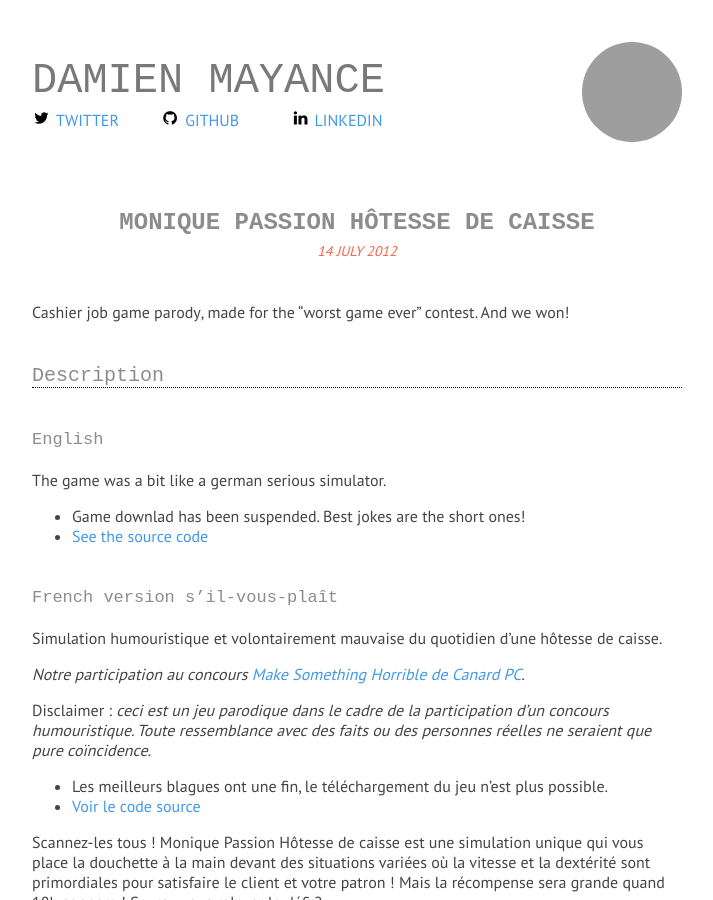
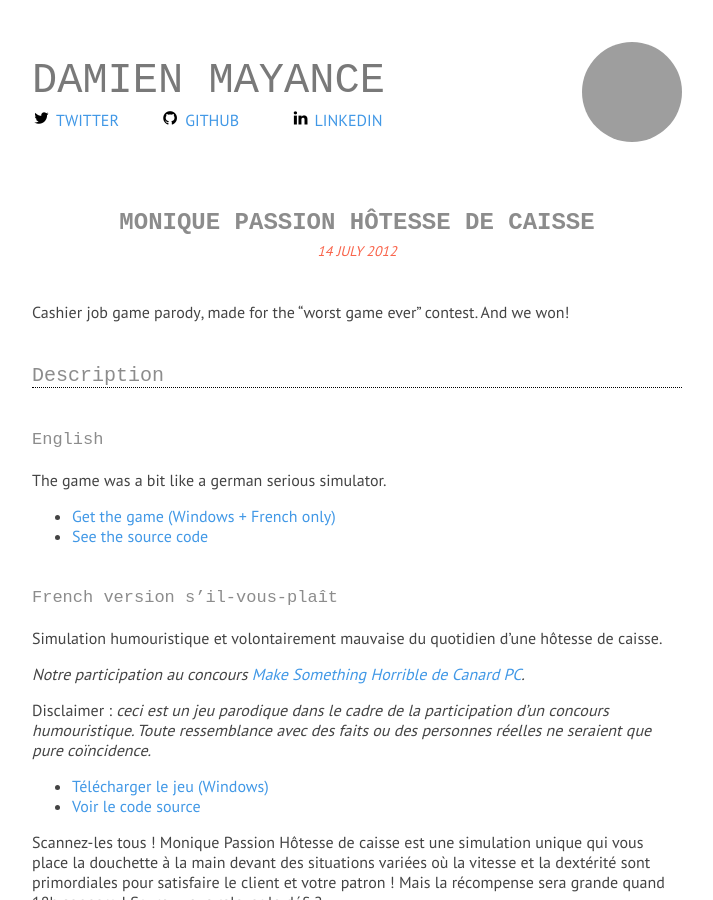
Before and after one commit to valryon/valryon.github.io, a Jekyll site: the page built from _projects/2012-07-14-monique-passion-hotesse-de-caisse.md, in a window 1280 px wide and 900 px high, cut to the strip 0-900 px from the top of the window. Shown: the whole strip, without its empty margins (283-996 px from the left). Built offline with Jekyll 4.4.1, drawn with Linux system fonts in a browser that asks for light colours; some web fonts are replaced; grey boxes are pictures that could not be loaded.

Commit message:
add monique itch link

```diff
--- a/_projects/2012-07-14-monique-passion-hotesse-de-caisse.md
+++ b/_projects/2012-07-14-monique-passion-hotesse-de-caisse.md
@@ -14,7 +14,7 @@ And we won!
 
 The game was a bit like a german serious simulator.
 
-- **Game downlad has been suspended. Best jokes are the short ones!**
+- [Get the game (Windows + French only)](https://team-monique.itch.io/monique-passion-htesse-de-caisse)
 - [See the source code](https://github.com/Valryon/super-caissiere)
 
 ### French version s'il-vous-plaît
@@ -25,7 +25,7 @@ Simulation humouristique et volontairement mauvaise du quotidien d'une hôtesse
 
 **Disclaimer :** *ceci est un jeu parodique dans le cadre de la participation d’un concours humouristique. Toute ressemblance avec des faits ou des personnes réelles ne seraient que pure coïncidence.*
 
-- **Les meilleurs blagues ont une fin, le téléchargement du jeu n'est plus possible.**
+- [Télécharger le jeu (Windows)](https://team-monique.itch.io/monique-passion-htesse-de-caisse)
 - [Voir le code source](https://github.com/Valryon/super-caissiere)
 
 Scannez-les tous ! **Monique Passion Hôtesse de caisse** est une simulation unique qui vous place la douchette à la main devant des situations variées où la vitesse et la dextérité sont primordiales pour satisfaire le client et votre patron ! Mais la récompense sera grande quand 18h sonnera ! Saurez-vous relever le défi ?
```
